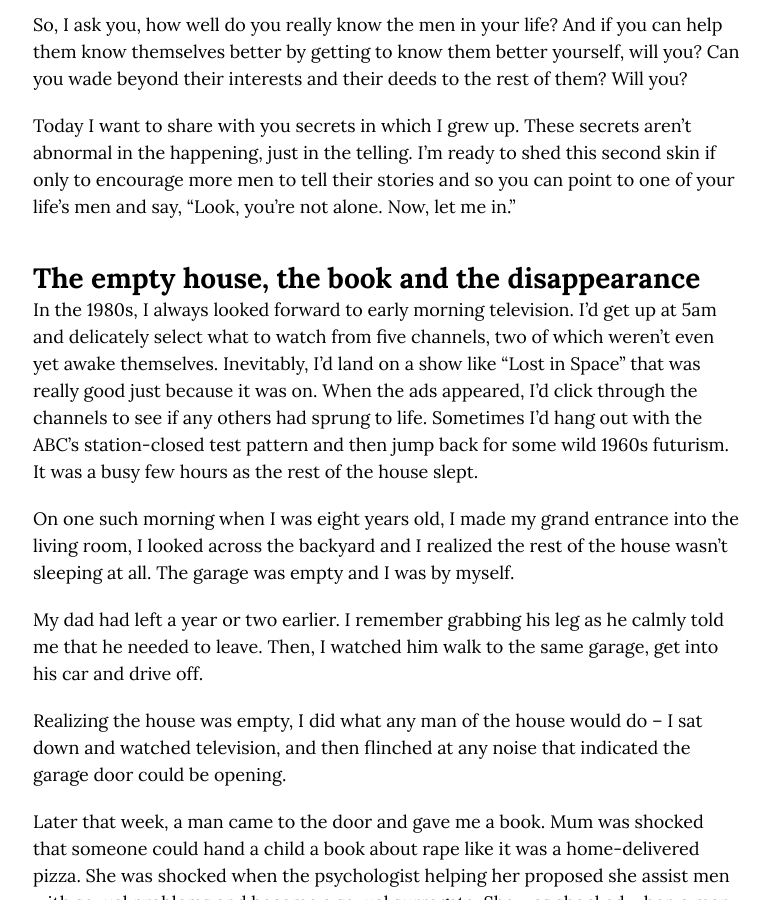
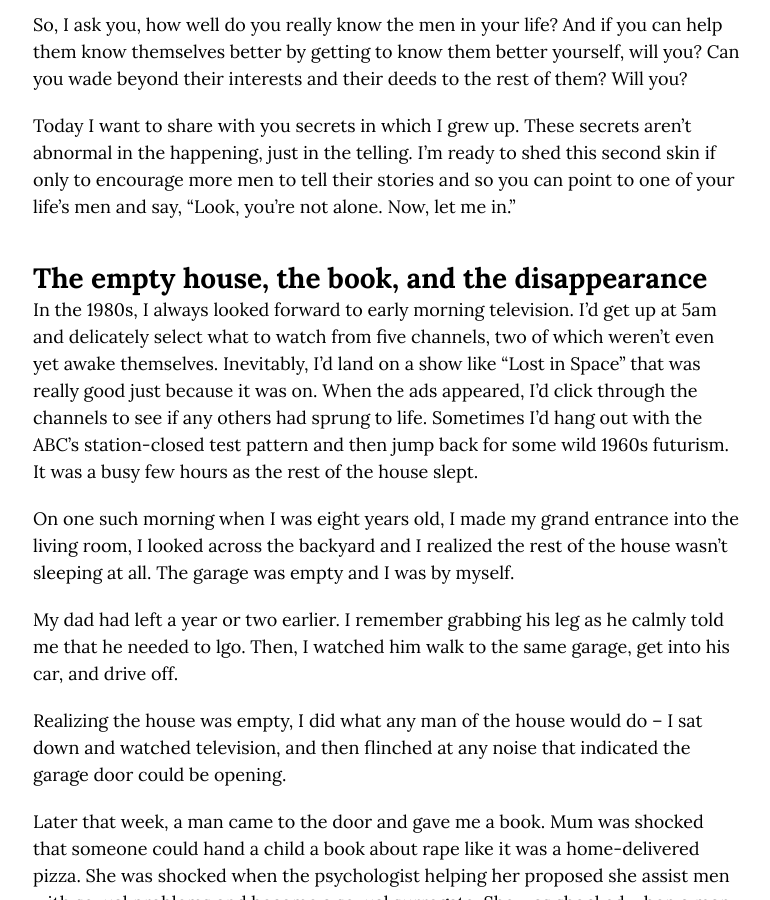
Before and after one commit to markhpollard/markhpollard.github.io, a Jekyll site: the page built from _posts/2019-02-08-this-time-i-did-a-tedx-talk-about-men.markdown, in a window 1280 px wide and 900 px high, scrolled down 4121 px. Shown: the whole window, without its empty margins (253-1023 px from the left). Built offline with Jekyll 4.4.1, drawn with Linux system fonts in a browser that asks for light colours; nearby versions of some CDN libraries.

Commit message:
Updated This Time I Did A Tedx Talk About Men

```diff
--- a/_posts/2019-02-08-this-time-i-did-a-tedx-talk-about-men.markdown
+++ b/_posts/2019-02-08-this-time-i-did-a-tedx-talk-about-men.markdown
@@ -55,13 +55,13 @@ So, I ask you, how well do you really know the men in your life? And if you can
 
 Today I want to share with you secrets in which I grew up. These secrets aren’t abnormal in the happening, just in the telling. I’m ready to shed this second skin if only to encourage more men to tell their stories and so you can point to one of your life’s men and say, “Look, you’re not alone. Now, let me in.”
 
-## The empty house, the book and the disappearance
+## The empty house, the book, and the disappearance
 
 In the 1980s, I always looked forward to early morning television. I’d get up at 5am and delicately select what to watch from five channels, two of which weren’t even yet awake themselves. Inevitably, I’d land on a show like “Lost in Space” that was really good just because it was on. When the ads appeared, I’d click through the channels to see if any others had sprung to life. Sometimes I’d hang out with the ABC’s station-closed test pattern and then jump back for some wild 1960s futurism. It was a busy few hours as the rest of the house slept.
 
 On one such morning when I was eight years old, I made my grand entrance into the living room, I looked across the backyard and I realized the rest of the house wasn’t sleeping at all. The garage was empty and I was by myself.
 
-My dad had left a year or two earlier. I remember grabbing his leg as he calmly told me that he needed to leave. Then, I watched him walk to the same garage, get into his car and drive off.
+My dad had left a year or two earlier. I remember grabbing his leg as he calmly told me that he needed to lgo. Then, I watched him walk to the same garage, get into his car, and drive off.
 
 Realizing the house was empty, I did what any man of the house would do – I sat down and watched television, and then flinched at any noise that indicated the garage door could be opening.
 
```
